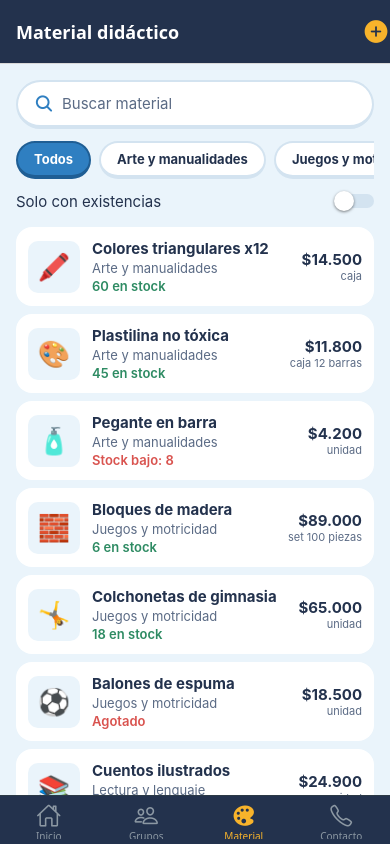
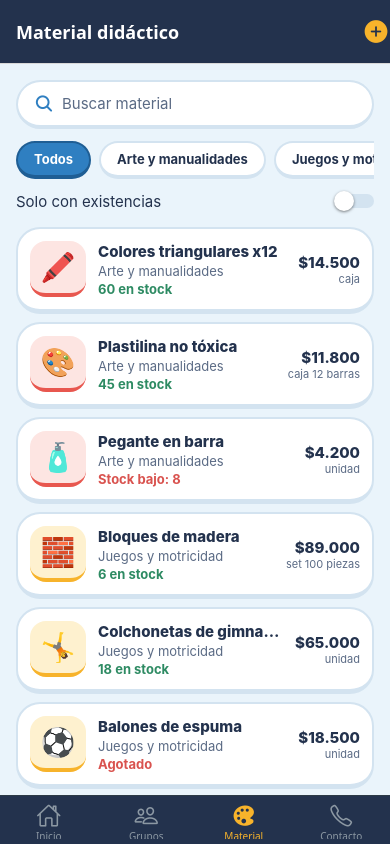
Before and after one commit to safira2580/jardin_infantil_privado, a React Native app: screen /MaterialesTab in a window 390 px wide. Built offline with nearby package versions, Linux system fonts and the light colour scheme.

Commit message:
Update MaterialCard.tsx
Updated MaterialCard component to improve styling and structure. Adjusted styles for card, iconBox, emoji, name, stock, and price.

```diff
--- a/src/components/MaterialCard.tsx
+++ b/src/components/MaterialCard.tsx
@@ -1,7 +1,10 @@
 import { Pressable, StyleSheet, Text, View } from 'react-native';
-import { colors, font, radius, spacing } from '../theme';
+import { CATEGORIAS } from '../data/materials';
+import { blockCard, blocks, colors, font, pressedBlock, radius, spacing, type BlockKey } from '../theme';
 import type { Material } from '../types/models';
 import { formatCOP } from '../utils/format';
+
+const TONES: BlockKey[] = ['coral', 'sun', 'blue', 'green'];
 
 interface Props {
   material: Material;
@@ -11,20 +14,21 @@ interface Props {
 export default function MaterialCard({ material, onPress }: Props) {
   const agotado = material.stock === 0;
   const bajo = !agotado && material.stock <= material.minStock;
+  const tone = blocks[TONES[Math.max(0, CATEGORIAS.indexOf(material.category)) % TONES.length]];
 
   return (
     <Pressable
       onPress={onPress}
       accessibilityRole="button"
       accessibilityLabel={`${material.name}, ${formatCOP(material.price)} por ${material.unit}`}
-      style={({ pressed }) => [styles.card, pressed && styles.pressed]}
+      style={({ pressed }) => [styles.card, pressed && pressedBlock]}
     >
-      <View style={styles.iconBox}>
+      <View style={[styles.iconBox, { backgroundColor: tone.tint, borderBottomColor: tone.main }]}>
         <Text style={styles.emoji}>{material.emoji}</Text>
       </View>
       <View style={styles.info}>
         <Text style={styles.name} numberOfLines={1}>{material.name}</Text>
-        <Text style={styles.category}>{material.category}</Text>
+        <Text style={styles.category} numberOfLines={1}>{material.category}</Text>
         <Text style={[styles.stock, (agotado || bajo) && styles.stockWarn]}>
           {agotado ? 'Agotado' : bajo ? `Stock bajo: ${material.stock}` : `${material.stock} en stock`}
         </Text>
@@ -38,30 +42,15 @@ export default function MaterialCard({ material, onPress }: Props) {
 }
 
 const styles = StyleSheet.create({
-  card: {
-    flexDirection: 'row',
-    alignItems: 'center',
-    backgroundColor: colors.surface,
-    borderRadius: radius.md,
-    padding: spacing.md,
-    gap: spacing.md,
-  },
-  pressed: { opacity: 0.85 },
-  iconBox: {
-    width: 52,
-    height: 52,
-    borderRadius: radius.sm,
-    backgroundColor: colors.bg,
-    alignItems: 'center',
-    justifyContent: 'center',
-  },
-  emoji: { fontSize: 26 },
+  card: { ...blockCard, flexDirection: 'row', alignItems: 'center', padding: spacing.md, gap: spacing.md },
+  iconBox: { width: 56, height: 56, borderRadius: radius.md, borderBottomWidth: 4, alignItems: 'center', justifyContent: 'center' },
+  emoji: { fontSize: 28 },
   info: { flex: 1, gap: 2 },
-  name: { fontSize: font.md, fontWeight: '700', color: colors.ink },
+  name: { fontSize: font.md, fontWeight: '800', color: colors.ink },
   category: { fontSize: font.sm, color: colors.muted },
-  stock: { fontSize: font.sm, color: colors.ok, fontWeight: '600' },
+  stock: { fontSize: font.sm, color: colors.ok, fontWeight: '700' },
   stockWarn: { color: colors.warn },
   priceBox: { alignItems: 'flex-end', maxWidth: 110 },
-  price: { fontSize: font.md, fontWeight: '700', color: colors.ink },
+  price: { fontSize: font.md, fontWeight: '800', color: colors.ink },
   unit: { fontSize: 11, color: colors.muted, textAlign: 'right' },
 });
```
